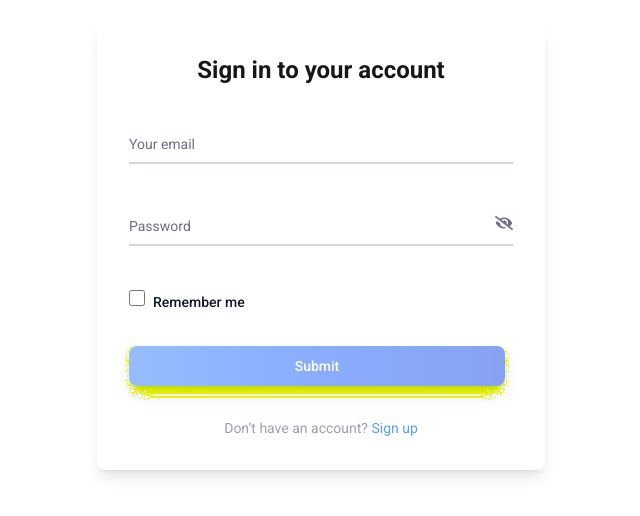
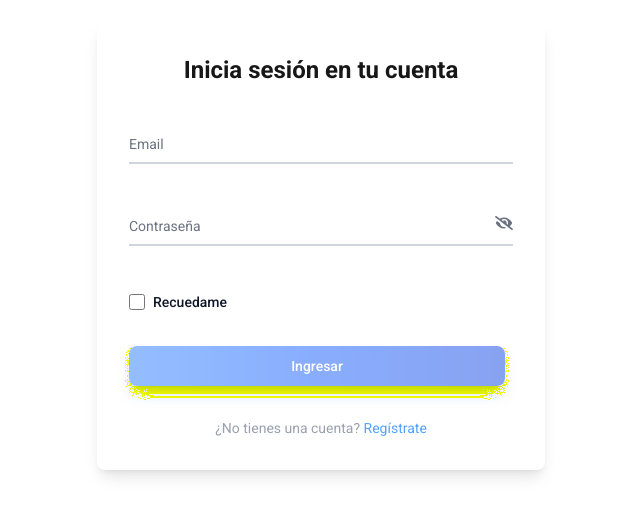
Before and after one commit to alexismandracchia/diveria-bootcamp2025, a Next.js app in the folder group-villafañe-mendez/tp-final/: page /login in a window 1280 px wide. Shown: the part 154-670 px from the top of the page, without its empty margins (319-959 px from the left). Built offline with nearby package versions, Linux system fonts and the light colour scheme.

Commit message:
refactor: "Traducir a español"

```diff
--- a/group-villafañe-mendez/tp-final/src/app/(auth)/login/components/FormLogin.tsx
+++ b/group-villafañe-mendez/tp-final/src/app/(auth)/login/components/FormLogin.tsx
@@ -44,7 +44,7 @@ const FormLogin = () => {
     <form className="flex flex-col gap-4" onSubmit={handleSubmit}>
       <FloatingInput
         id="email"
-        label="Your email"
+        label="Email"
         type="email"
         value={email}
         className="my-3"
@@ -53,7 +53,7 @@ const FormLogin = () => {
       />
       <FloatingInput
         id="password"
-        label="Password"
+        label="Contraseña"
         type="password"
         value={password}
         className="my-3"
@@ -62,13 +62,13 @@ const FormLogin = () => {
       />
       <div className="flex items-center my-4">
         <CheckboxField
-          label="Remember me"
+          label="Recuedame"
           checked={rememberMe}
           onChange={(checked) => setRememberMe(checked)}
         />
       </div>
       <ShadowButton type="submit" disabled={!isValid}>
-        Submit
+        Ingresar
       </ShadowButton>
     </form>
   );
--- a/group-villafañe-mendez/tp-final/src/app/(auth)/login/page.tsx
+++ b/group-villafañe-mendez/tp-final/src/app/(auth)/login/page.tsx
@@ -6,15 +6,15 @@ const page = () => {
     <div className="min-h-screen flex items-center justify-center bg-cover bg-center mx-2">
       <div className=" p-8 rounded-lg shadow-lg w-full max-w-md">
         <h2 className="text-2xl font-bold dark:text-white text-center mb-6">
-          Sign in to your account
+          Inicia sesión en tu cuenta
         </h2>
 
         <FormLogin />
 
         <p className="text-gray-400 text-sm text-center mt-6">
-          Don’t have an account?{" "}
+          ¿No tienes una cuenta?{" "}
           <Link href="#" className="text-blue-400 hover:underline">
-            Sign up
+            Regístrate
           </Link>
         </p>
       </div>
--- a/group-villafañe-mendez/tp-final/src/components/inputs/CheckboxField.tsx
+++ b/group-villafañe-mendez/tp-final/src/components/inputs/CheckboxField.tsx
@@ -57,7 +57,7 @@ const CheckboxField = forwardRef<HTMLInputElement, CheckboxFieldProps>(
     }, [indeterminate, checked]);
 
     return (
-      <div className={`flex items-start ${className}`}>
+      <div className={`flex items-center ${className}`}>
         <input
           ref={innerRef}
           id={inputId}
@@ -96,14 +96,14 @@ const CheckboxField = forwardRef<HTMLInputElement, CheckboxFieldProps>(
             {label}
           </label>
 
-          {helperText ? (
+          {helperText && (
             <p
               id={`${inputId}-help`}
               className="mt-1 text-xs text-gray-500 dark:text-gray-400"
             >
               {helperText}
             </p>
-          ) : null}
+          )}
         </div>
       </div>
     );
```
